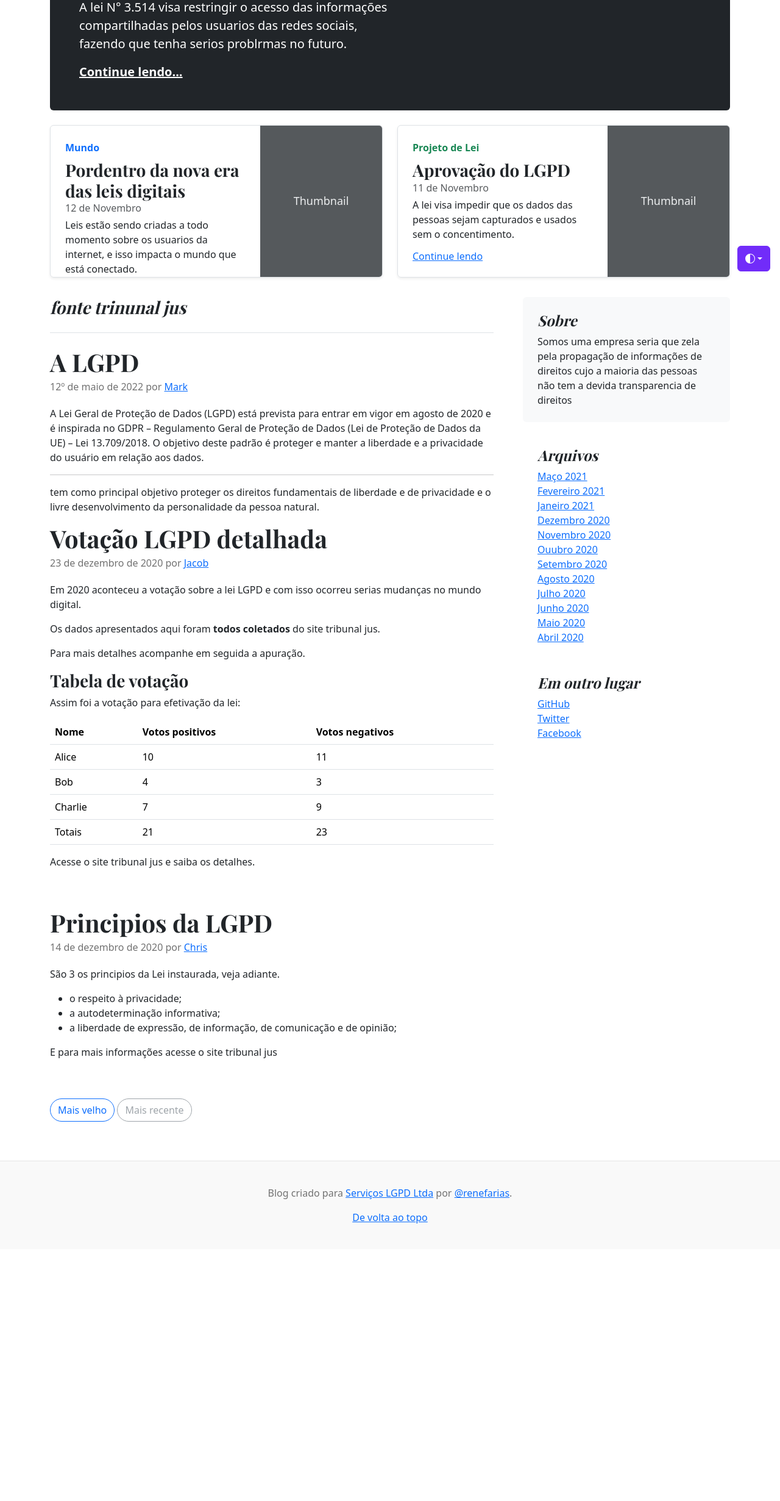
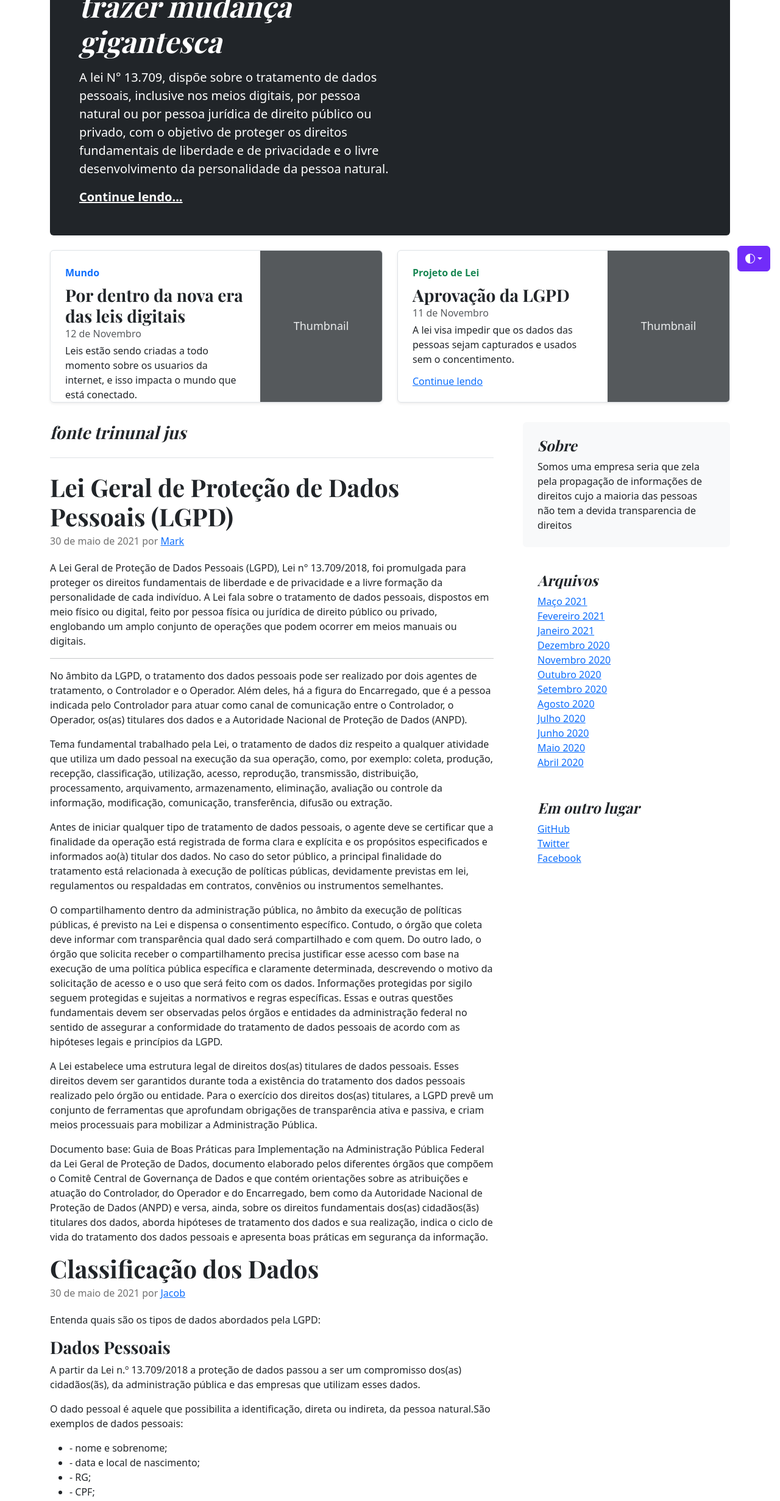
Before and after one commit to ReneFarias/blog_servicosjuri-bootstraps, a plain HTML site: page index.html in a window 1280 px wide. Shown: the part 339-2800 px from the top of the page at 61% size. Before the commit the page ends 2387 px from the top, so only its background shows below. Drawn offline with nearby package versions, Linux system fonts and the light colour scheme; a script that the page names is missing.

Commit message:
add update text
lgpd artigo fix

```diff
--- a/index.html
+++ b/index.html
@@ -190,8 +190,8 @@
 <main class="container">
   <div class="p-4 p-md-5 mb-4 rounded text-bg-dark">
     <div class="col-md-6 px-0">
-      <h1 class="display-4 fst-italic">Lei N° 3.514 ira trazer mudança gigantesca</h1>
-      <p class="lead my-3">A lei N° 3.514 visa restringir o acesso das informações compartilhadas pelos usuarios das redes sociais, fazendo que tenha serios problrmas no futuro.</p>
+      <h1 class="display-4 fst-italic">Lei 13.709, de 14 de agosto de 2018 ira trazer mudança gigantesca</h1>
+      <p class="lead my-3">A lei N° 13.709, dispõe sobre o tratamento de dados pessoais, inclusive nos meios digitais, por pessoa natural ou por pessoa jurídica de direito público ou privado, com o objetivo de proteger os direitos fundamentais de liberdade e de privacidade e o livre desenvolvimento da personalidade da pessoa natural.</p>
       <p class="lead mb-0"><a href="#" class="text-white fw-bold">Continue lendo...</a></p>
     </div>
   </div>
@@ -201,7 +201,7 @@
       <div class="row g-0 border rounded overflow-hidden flex-md-row mb-4 shadow-sm h-md-250 position-relative">
         <div class="col p-4 d-flex flex-column position-static">
           <strong class="d-inline-block mb-2 text-primary">Mundo</strong>
-          <h3 class="mb-0">Pordentro da nova era das leis digitais</h3>
+          <h3 class="mb-0">Por dentro da nova era das leis digitais</h3>
           <div class="mb-1 text-body-secondary">12 de Novembro</div>
           <p class="card-text mb-auto">Leis estão sendo criadas a todo momento sobre os usuarios da internet, e isso impacta o mundo que está conectado.</p>
           <a href="#" class="stretched-link">Continue lendo</a>
@@ -215,7 +215,7 @@
       <div class="row g-0 border rounded overflow-hidden flex-md-row mb-4 shadow-sm h-md-250 position-relative">
         <div class="col p-4 d-flex flex-column position-static">
           <strong class="d-inline-block mb-2 text-success">Projeto de Lei</strong>
-          <h3 class="mb-0">Aprovação do LGPD</h3>
+          <h3 class="mb-0">Aprovação da LGPD</h3>
           <div class="mb-1 text-body-secondary">11 de Novembro</div>
           <p class="mb-auto">A lei visa impedir que os dados das pessoas sejam capturados e usados sem o concentimento.</p>
           <a href="#" class="stretched-link">Continue lendo</a>
@@ -234,12 +234,18 @@
       </h3>
 
       <article class="blog-post">
-        <h2 class="blog-post-title mb-1">A LGPD</h2>
-        <p class="blog-post-meta">12º de maio de 2022 por <a href="#">Mark</a></p>
+        <h2 class="blog-post-title mb-1">Lei Geral de Proteção de Dados Pessoais (LGPD)</h2>
+        <p class="blog-post-meta">30 de maio de 2021 por <a href="#">Mark</a></p>
 
-        <p>A Lei Geral de Proteção de Dados (LGPD) está prevista para entrar em vigor em agosto de 2020 e é inspirada no GDPR – Regulamento Geral de Proteção de Dados (Lei de Proteção de Dados da UE) – Lei 13.709/2018. O objetivo deste padrão é proteger e manter a liberdade e a privacidade do usuário em relação aos dados.</p>
+        <p>A Lei Geral de Proteção de Dados Pessoais (LGPD), Lei n° 13.709/2018, foi promulgada para proteger os direitos fundamentais de liberdade e de privacidade e a livre formação da personalidade de cada indivíduo. A Lei fala sobre o tratamento de dados pessoais, dispostos em meio físico ou digital, feito por pessoa física ou jurídica de direito público ou privado, englobando um amplo conjunto de operações que podem ocorrer em meios manuais ou digitais.</p>
         <hr>
-        <p> tem como principal objetivo proteger os direitos fundamentais de liberdade e de privacidade e o livre desenvolvimento da personalidade da pessoa natural.</p>
+        <p>No âmbito da LGPD, o tratamento dos dados pessoais pode ser realizado por dois agentes de tratamento, o Controlador e o Operador. Além deles, há a figura do Encarregado, que é a pessoa indicada pelo Controlador para atuar como canal de comunicação entre o Controlador, o Operador, os(as) titulares dos dados e a Autoridade Nacional de Proteção de Dados (ANPD).</p>
+        <p>Tema fundamental trabalhado pela Lei, o tratamento de dados diz respeito a qualquer atividade que utiliza um dado pessoal na execução da sua operação, como, por exemplo: coleta, produção, recepção, classificação, utilização, acesso, reprodução, transmissão, distribuição, processamento, arquivamento, armazenamento, eliminação, avaliação ou controle da informação, modificação, comunicação, transferência, difusão ou extração.</p>
+        <p>Antes de iniciar qualquer tipo de tratamento de dados pessoais, o agente deve se certificar que a finalidade da operação está registrada de forma clara e explícita e os propósitos especificados e informados ao(à) titular dos dados. No caso do setor público, a principal finalidade do tratamento está relacionada à execução de políticas públicas, devidamente previstas em lei, regulamentos ou respaldadas em contratos, convênios ou instrumentos semelhantes.</p>
+        <p>O compartilhamento dentro da administração pública, no âmbito da execução de políticas públicas, é previsto na Lei e dispensa o consentimento específico. Contudo, o órgão que coleta deve informar com transparência qual dado será compartilhado e com quem. Do outro lado, o órgão que solicita receber o compartilhamento precisa justificar esse acesso com base na execução de uma política pública específica e claramente determinada, descrevendo o motivo da solicitação de acesso e o uso que será feito com os dados. Informações protegidas por sigilo seguem protegidas e sujeitas a normativos e regras específicas. Essas e outras questões fundamentais devem ser observadas pelos órgãos e entidades da administração federal no sentido de assegurar a conformidade do tratamento de dados pessoais de acordo com as hipóteses legais e princípios da LGPD.</p>
+        <p>A Lei estabelece uma estrutura legal de direitos dos(as) titulares de dados pessoais. Esses direitos devem ser garantidos durante toda a existência do tratamento dos dados pessoais realizado pelo órgão ou entidade. Para o exercício dos direitos dos(as) titulares, a LGPD prevê um conjunto de ferramentas que aprofundam obrigações de transparência ativa e passiva, e criam meios processuais para mobilizar a Administração Pública.</p>
+        <p>Documento base:  Guia de Boas Práticas para Implementação na Administração Pública Federal da Lei Geral de Proteção de Dados, documento elaborado pelos diferentes órgãos que compõem o Comitê Central de Governança de Dados e que contém orientações sobre as atribuições e atuação do Controlador, do Operador e do Encarregado, bem como da Autoridade Nacional de Proteção de Dados (ANPD) e versa, ainda, sobre os direitos fundamentais dos(as) cidadãos(ãs) titulares dos dados, aborda hipóteses de tratamento dos dados e sua realização, indica o ciclo de vida do tratamento dos dados pessoais e apresenta boas práticas em segurança da informação.</p>
+
         <!--<h2>Blockquotes</h2>
         <p>This is an example blockquote in action:</p>
         <blockquote class="blockquote">
@@ -288,12 +294,32 @@
       </article> -->
 
       <article class="blog-post">
-        <h2 class="blog-post-title mb-1">Votação LGPD detalhada</h2>
-        <p class="blog-post-meta">23 de dezembro de 2020 por <a href="#">Jacob</a></p>
+        <h2 class="blog-post-title mb-1">Classificação dos Dados</h2>
+        <p class="blog-post-meta">30 de maio de 2021 por <a href="#">Jacob</a></p>
 
-        <p>Em 2020 aconteceu a votação sobre a lei LGPD e com isso ocorreu serias mudanças no mundo digital.</p>
+        <p>Entenda quais são os tipos de dados abordados pela LGPD:</p>
         <blockquote>
-          <p>Os dados apresentados aqui foram <strong>todos coletados</strong> do site tribunal jus.</p>
+          <h3>Dados Pessoais</h3>
+          <p>A partir da Lei n.º 13.709/2018 a proteção de dados passou a ser um compromisso dos(as) cidadãos(ãs), da administração pública e das empresas que utilizam esses dados.</p>
+          <p>O dado pessoal é aquele que possibilita a identificação, direta ou indireta, da pessoa natural.São exemplos de dados pessoais:</p>
+          <ul>
+            <li>- nome e sobrenome;</li>
+            <li>- data e local de nascimento;</li>
+            <li>- RG;</li>
+            <li>- CPF;</li>
+            <li>- retrato em fotografia;</li>
+            <li>- endereço residencial;</li>
+            <li>- endereço de e-mail;</li>
+            <li>- número de cartão bancário;</li>
+            <li>- renda;</li>
+            <li>- histórico de pagamentos;</li>
+            <li>- hábitos de consumo;</li>
+            <li>- dados de localização, como por exemplo, a função de dados de localização no celular;</li>
+            <li>- endereço de IP (protocolo de internet);</li>
+            <li>- testemunhos de conexão (cookies);</li>
+            <li>- número de telefone.</li>
+          </ul>
+          <!--<p>Os dados apresentados aqui foram <strong>todos coletados</strong> do site tribunal jus.</p>
         </blockquote>
         <p>Para mais detalhes acompanhe em seguida a apuração.</p>
         <h3>Tabela de votação</h3>
@@ -333,19 +359,29 @@
         </table>
 
         <p>Acesse o site tribunal jus e saiba os detalhes.</p>
-      </article>
+      </article>-->
 
       <article class="blog-post">
-        <h2 class="blog-post-title mb-1">Principios da LGPD</h2>
-        <p class="blog-post-meta">14 de dezembro de 2020 por <a href="#">Chris</a></p>
+        <h2 class="blog-post-title mb-1">Princípios da LGPD</h2>
+        <p class="blog-post-meta">30 de maio de 2021 por <a href="#">Chris</a></p>
 
-        <p>São 3 os principios da Lei instaurada, veja adiante.</p>
+        <p>Conheça os princípios que estruturam a Lei Geral de Proteção de Dados.
+
+          As atividades de tratamento de dados pessoais deverão observar a boa-fé e os seguintes princípios:</p>
         <ul>
-          <li>o respeito à privacidade;</li>
-          <li>a autodeterminação informativa;</li>
-          <li>a liberdade de expressão, de informação, de comunicação e de opinião;</li>
+          <li>Finalidade</li>
+          <li>Adequação</li>
+          <li>Necessidade:</li>
+          <li>Livre acesso</li>
+          <li>Qualidade dos dados</li>
+          <li>Transparência</li>
+          <li>Segurança:</li>
+          <li>Prevenção</li>
+          <li>Não discriminação</li>
+          <li>Responsabilização e prestação de contas</li>
+
         </ul>
-        <p>E para mais informações acesse o site tribunal jus</p>
+        <p>Outro conceito fundamental à LGPD e que deve ser observado com muita atenção é o de tratamento de dados. No GLOSSÁRIO DE TERMOS TÉCNICOS é possível tirar todas as dúvidas a respeito do que é considerado tratamento no âmbito da Lei.</p>
       </article>
 
       <nav class="blog-pagination" aria-label="Pagination">
@@ -370,7 +406,7 @@
             <li><a href="#">Janeiro 2021</a></li>
             <li><a href="#">Dezembro 2020</a></li>
             <li><a href="#">Novembro 2020</a></li>
-            <li><a href="#">Ouubro 2020</a></li>
+            <li><a href="#">Outubro 2020</a></li>
             <li><a href="#">Setembro 2020</a></li>
             <li><a href="#">Agosto 2020</a></li>
             <li><a href="#">Julho 2020</a></li>
```
